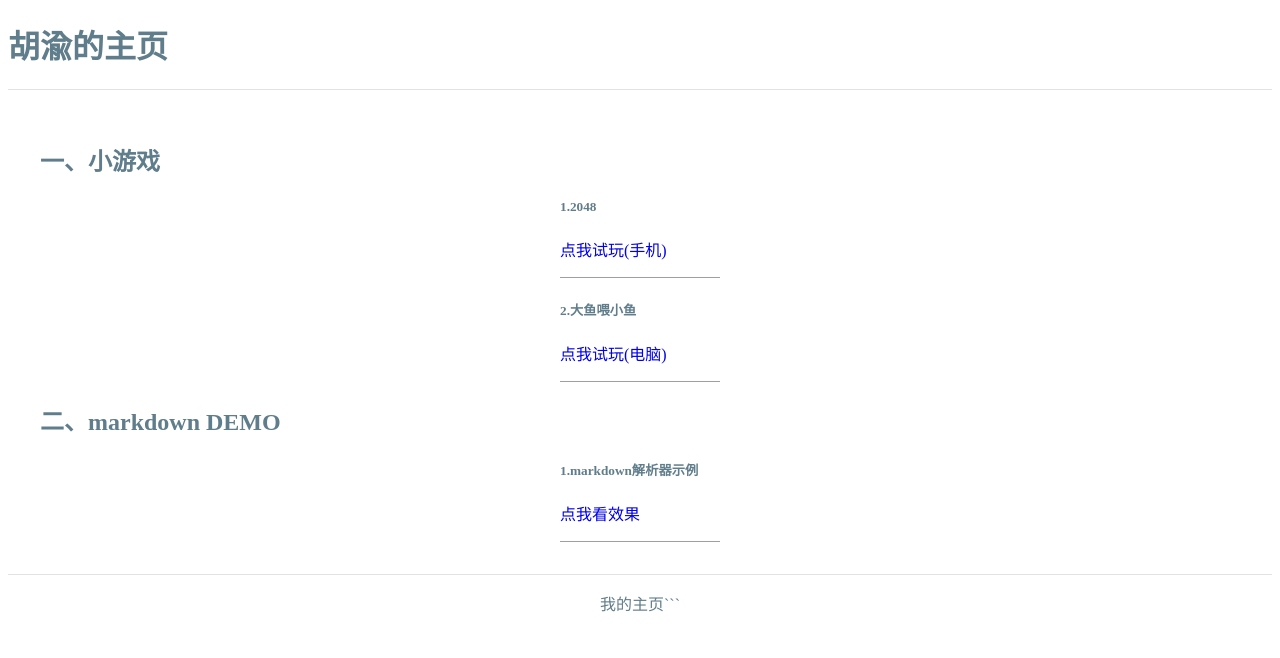
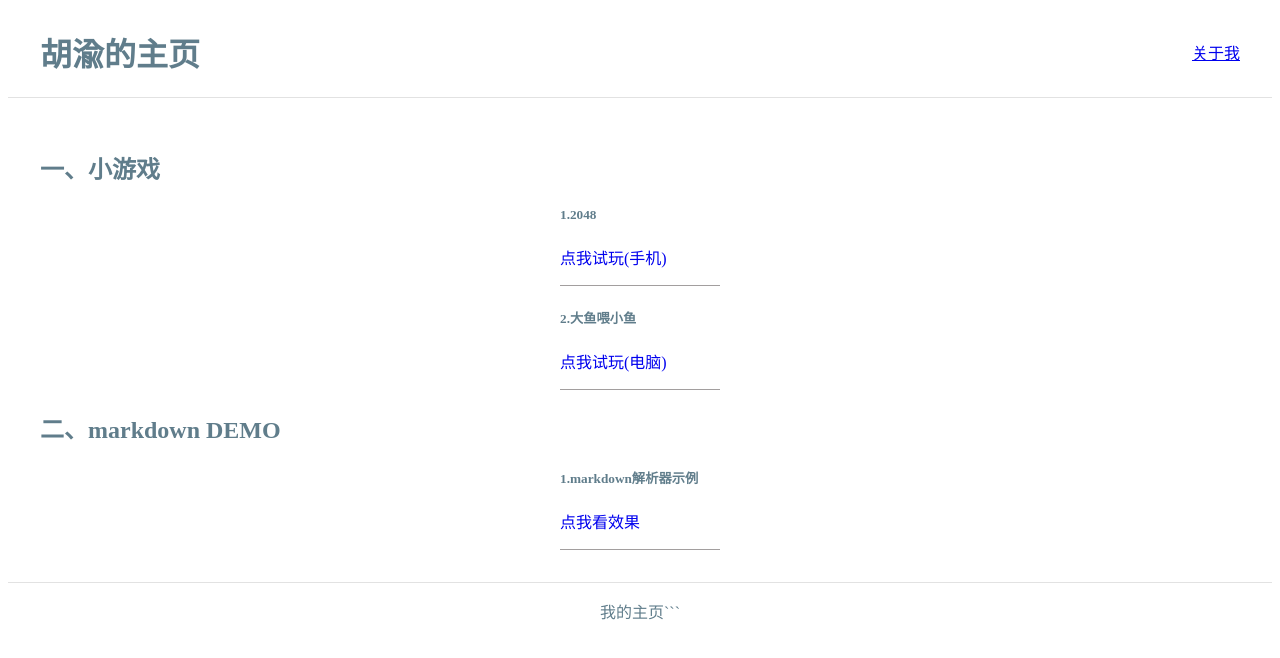
Before and after one commit to One-boy/One-boy.github.io, a plain HTML site: page index.html in a window 1280 px wide. Drawn offline with Linux system fonts and the light colour scheme.

Commit message:
add aboutme

```diff
--- a/index.html
+++ b/index.html
@@ -8,6 +8,7 @@
 <body>
 <div class="header">
     <h1>胡渝的主页</h1>
+    <a href="http://118.89.104.190:4005/aboutme">关于我</a>
 </div>
 <div class="main_container">
     <h2>一、小游戏</h2>
@@ -40,6 +41,11 @@ html{
 }
 .header{
     border-bottom:1px solid #e2e2e2;
+    display: flex;
+    display: -webkit-flex;
+    justify-content:space-between;
+    align-items: center;
+    padding:0 2rem;
 }
 .main_container{
     padding:2rem;
```
